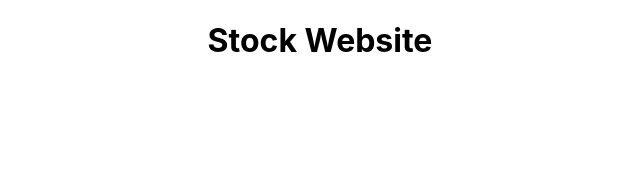
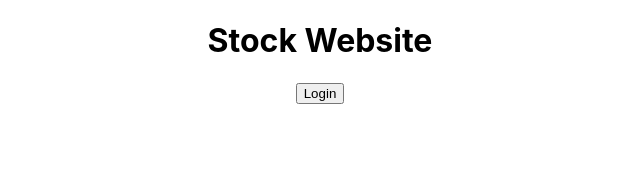
Before and after one commit to ENGR102Review/Hackathon2021, a React (Create React App) app in the folder stock-app/: page / in a window 1280 px wide. Shown: the top 172 px of the page, without its empty margins (320-960 px from the left). Built offline with nearby package versions, Linux system fonts and the light colour scheme.

Commit message:
Created button for login

```diff
--- a/stock-app/src/App.js
+++ b/stock-app/src/App.js
@@ -1,10 +1,13 @@
 import logo from './logo.svg';
 import './App.css';
 import Home from './home';
+import login from './login';
 
 function App() {
   return <div className="App">
       <Home />
+      <login />
+
     </div>;
     // <div className="App">
     //   <header className="App-header">
--- a/stock-app/src/home.js
+++ b/stock-app/src/home.js
@@ -6,6 +6,14 @@ function Home(){
             <h1>
                 Stock Website
             </h1>
+            <form action="https://invest.ameritrade.com/grid/p/site#r=positions">
+                <button type="submit">Login</button>
+            </form>
+
+            {/* <nav class="navbar navbar-dark bg-dark">
+                <li>Home</li>
+                <li>Login</li>
+            </nav> */}
         </div>
     )
 }
--- a/stock-app/src/login.js
+++ b/stock-app/src/login.js
@@ -0,0 +1,18 @@
+import React from "react";
+
+function login(){
+    return(
+        <div>
+            <h1>
+                Login Page
+            </h1>
+
+            {/* <nav class="navbar navbar-dark bg-dark">
+                <li>Home</li>
+                <li>Login</li>
+            </nav> */}
+        </div>
+    )
+}
+
+export default login;
```
